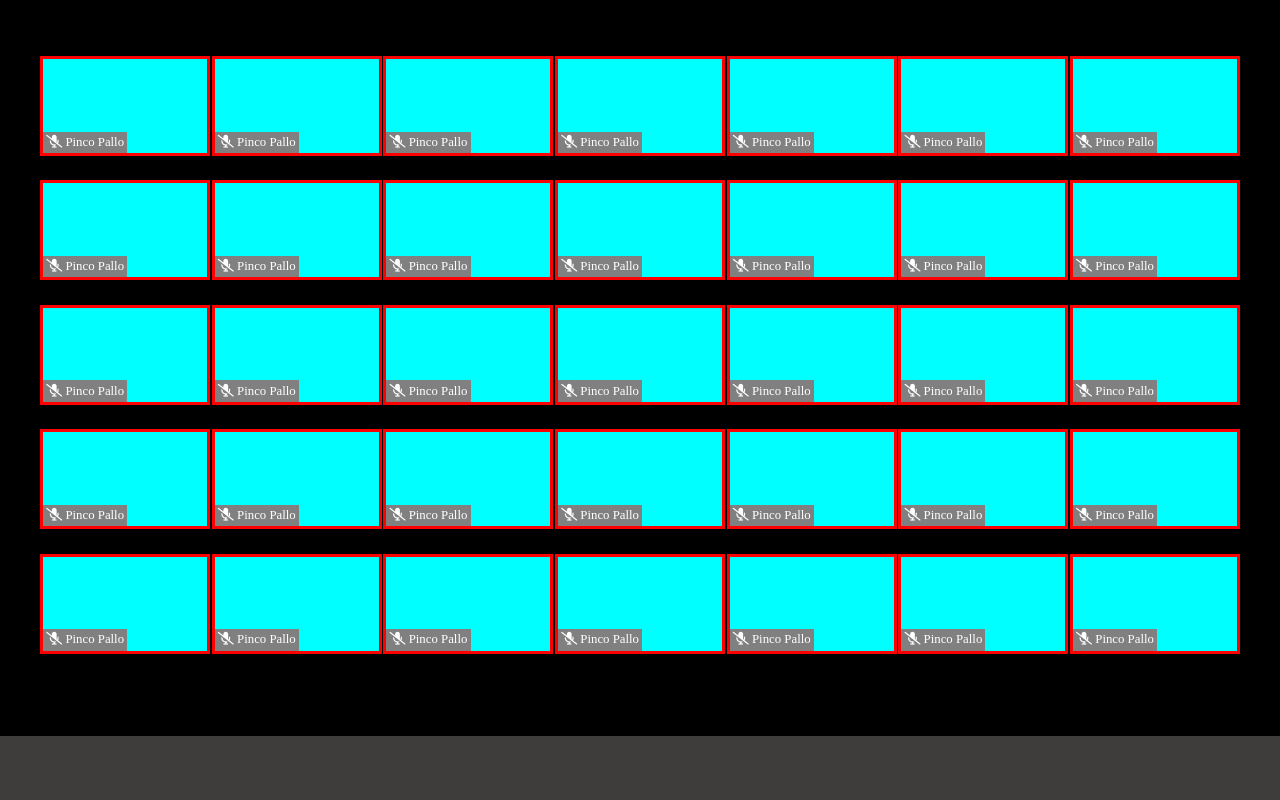
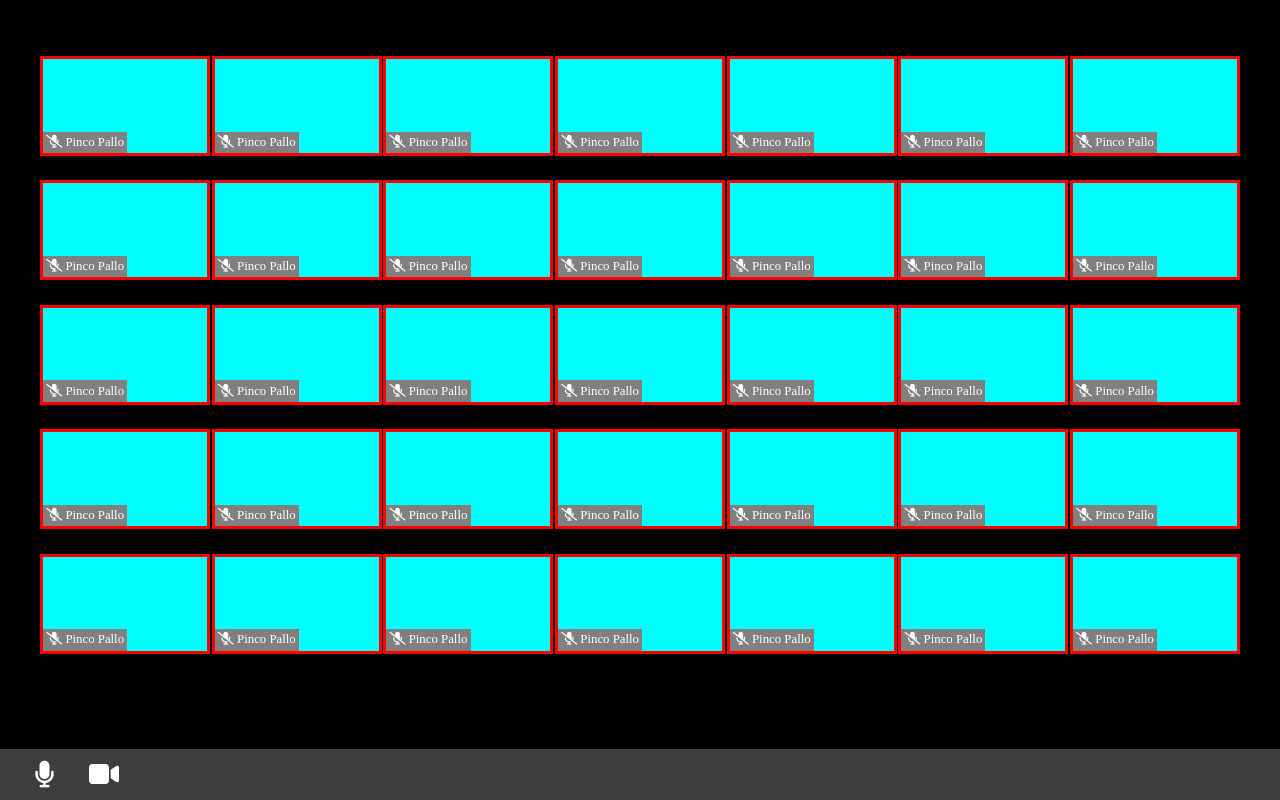
Before and after one commit to sebastianocalella/html-css-zoom, a plain HTML site: page index.html in a window 1280 px wide. Drawn offline with Linux system fonts and the light colour scheme.

Commit message:
footer first structure

```diff
--- a/index.html
+++ b/index.html
@@ -338,10 +338,15 @@
             </div>
         </main>
 
-        <footer> <!--toolbar-->
+        <footer class="flexbox"> <!--toolbar-->
 
-            <div class="user-input"> <!--mic & webcam status-->
-
+            <div class="flexbox user-input"> <!--mic & webcam status-->
+                <button>
+                    <i class="fa-solid fa-microphone fa-2x"></i>
+                </button>
+                <button>
+                    <i class="fa-solid fa-video fa-2x"></i>
+                </button>
             </div>
 
             <div class="toolbar"> <!--all footer tools-->
--- a/style.css
+++ b/style.css
@@ -48,8 +48,20 @@ main{
 footer{
     position: fixed;
     width: 100vw;
-    height: 8vh;
+    height: 3.2rem;
     bottom: 0;
     background-color: rgb(63, 60, 60);
     color: white;
 }
+
+footer button{
+    color: white;
+    background-color: inherit;
+    border: none;
+}
+
+.user-input{
+    width: 12vw;
+    justify-content: space-evenly;
+    align-items: center;
+}
```
